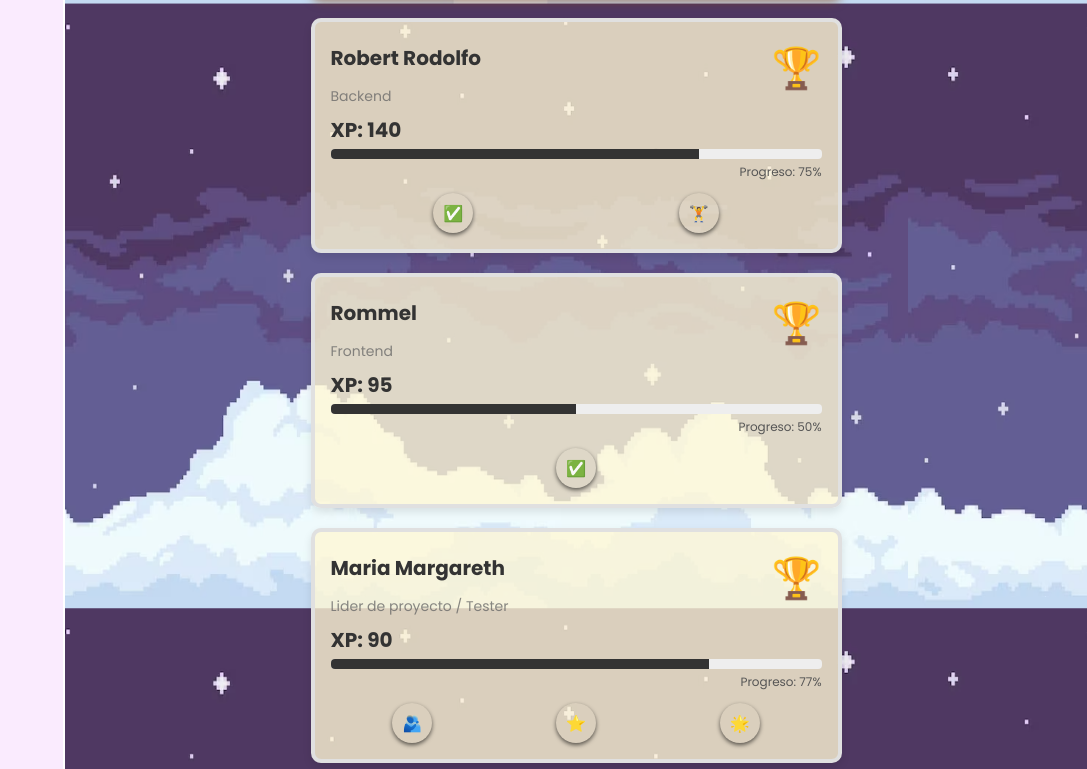
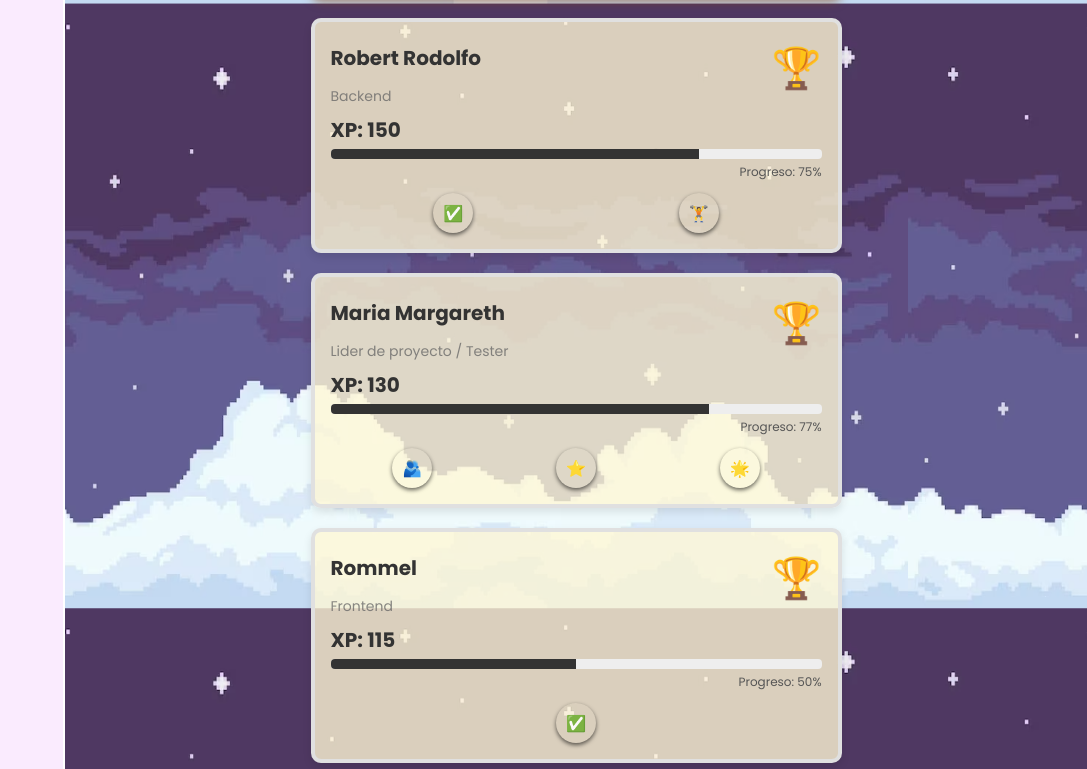
Before and after one commit to ludemo/game-agile, a React (Vite) app: page / in a window 1280 px wide. Shown: the part 1206-1975 px from the top of the page, without its empty margins (193-1280 px from the left). Built offline with nearby package versions, Linux system fonts and the light colour scheme; the HTML template or start-up script is replaced by a standard one; a web font is replaced by a local one.

Commit message:
puestos actualizados

```diff
--- a/src/pages/playersData.js
+++ b/src/pages/playersData.js
@@ -2,7 +2,7 @@ export const jugadores = [
   {
     name: 'Anthony Juancarlo',
     role: 'Backend',
-    xp: 150, // +10 XP por reconocimiento
+    xp: 180, // Sin cambios
     progress: 66,
     badges: [
       { icon: '🤝', description: 'Colaborador destacado' },
@@ -11,69 +11,69 @@ export const jugadores = [
     nivel: 18,
   },
   {
+    name: 'Lucely Rubi',
+    role: 'Frontend',
+    xp: 180, // +10 XP
+    progress: 100,
+    badges: [
+      { icon: '🏋️', description: "Pilar del Sprint" },
+      { icon: '⭐', description: "Finalizadora Estrella" },
+    ],
+    rank: 1, // Empate con Anthony
+    nivel: 18,
+  },
+  {
     name: 'Jhon Franklin',
     role: 'Backend',
-    xp: 145, // +10 XP por reconocimiento
+    xp: 155, // Sin cambios
     progress: 33,
     badges: [
       { icon: '✅', description: 'Finalizador experto' },
       { icon: '🌙', description: 'Noctámbulo del Sprint' },
     ],
-    rank: 3, // Segundo en XP
+    rank: 3, // Tercero en XP
     nivel: 18,
   },
   {
     name: 'Robert Rodolfo',
     role: 'Backend',
-    xp: 140, // +10 XP por reconocimiento
+    xp: 150, // Sin cambios
     progress: 75,
     badges: [
       { icon: '✅', description: 'Finalizador experto' },
       { icon: '🏋️', description: 'Pilar del Sprint' },
     ],
-    rank: 4, // Tercero en XP
-    nivel: 18,
-  },
-  {
-    name: 'Lucely Rubi',
-    role: 'Frontend',
-    xp: 150, // +10 XP por reconocimiento
-    progress: 100,
-    badges: [
-      { icon: '🏋️', description: "Pilar del Sprint" },
-      { icon: '⭐', description:  "Finalizadora Estrella"}
-    ],
-    rank: 1, // Tercero en XP (empatado con Robert)
-    nivel: 18,
-  },
-  {
-    name: 'Rommel',
-    role: 'Frontend',
-    xp: 95, // +10 XP por reconocimiento
-    progress: 50,
-    badges: [
-      { icon: '✅', description: 'Finalizador experto' },
-    ],
-    rank: 5, // Quinto en XP
+    rank: 4, // Cuarto en XP
     nivel: 18,
   },
   {
     name: 'Maria Margareth',
     role: 'Lider de proyecto / Tester',
-    xp: 90, // +15 XP por reconocer a todos
+    xp: 130, // +15 XP
     progress: 77,
     badges: [
       { icon: '🫂', description: 'Más participativo' },
       { icon: '⭐', description: 'Líder consistente' },
       { icon: '🌟', description: 'Inspiradora del Sprint' },
     ],
+    rank: 5, // Quinto en XP
+    nivel: 15,
+  },
+  {
+    name: 'Rommel',
+    role: 'Frontend',
+    xp: 115, // +10 XP
+    progress: 50,
+    badges: [
+      { icon: '✅', description: 'Finalizador experto' },
+    ],
     rank: 6, // Sexto en XP
-    nivel: 15,
+    nivel: 18,
   },
   {
     name: 'Alex Antonio',
     role: 'Frontend',
-    xp: 85, // +10 XP por reconocimiento
+    xp: 95, // Sin cambios
     progress: 0,
     badges: [],
     rank: 7, // Séptimo en XP
@@ -82,10 +82,10 @@ export const jugadores = [
   {
     name: 'Glenny Shinderly',
     role: 'Frontend',
-    xp: 76, // +10 XP por reconocimiento
+    xp: 96, // +10 XP
     progress: 66,
     badges: [],
-    rank: 8, // Último en XP
+    rank: 7, // Empata con Alex Antonio en XP
     nivel: 15,
   },
 ];
```
